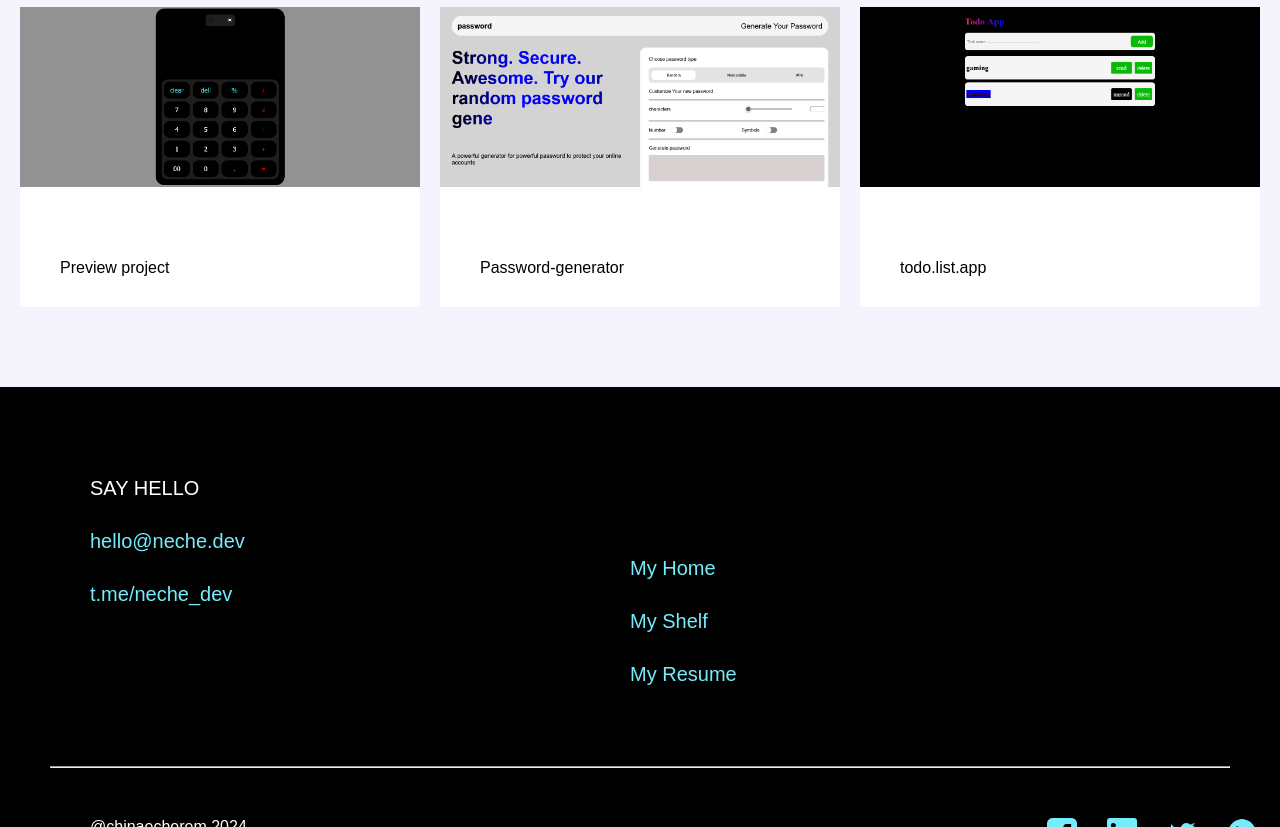
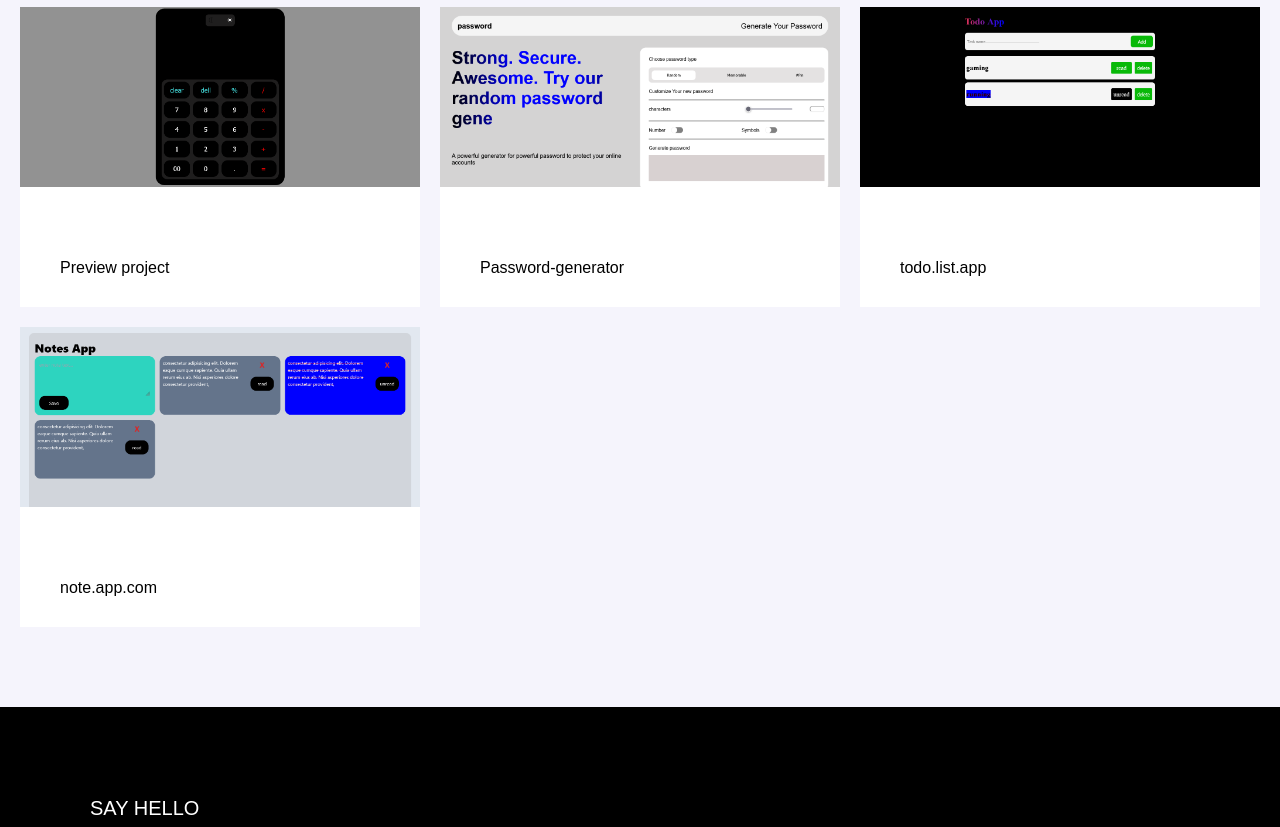
Before and after one commit to heisneche8/neche, a plain HTML site: page my work/main.html in a window 1280 px wide. Shown: the part 553-1380 px from the top of the page. Drawn offline with nearby package versions, Linux system fonts and the light colour scheme.

Commit message:
my updates

```diff
--- a/my work/main.html
+++ b/my work/main.html
@@ -83,17 +83,17 @@
                     <div class="pop"></div>
                 </div>
             </article>
-            <!-- <article class="main1" data-aos="zoom-in">
+            <article class="main1" data-aos="zoom-in">
                 <div class="main3">
-                    <img src="" alt="">
+                    <img src="./img/note app.png" alt="">
                 </div>
                 <div class="main4">
-                    <h1>Hellotax</h1>
-                    <a href="">app.hellotax.com</a>
+                    <h1>Note App</h1>
+                    <a href="https://heisneche8.github.io/note-app">note.app.com</a>
                     <div class="pop"></div>
                 </div>
             </article>
-            <article class="main1" data-aos="zoom-in">
+            <!-- <article class="main1" data-aos="zoom-in">
                 <div class="main3">
                     <img src="" alt="">
                 </div>
```
Also changed, not shown: my work/img/note app.png (added).
